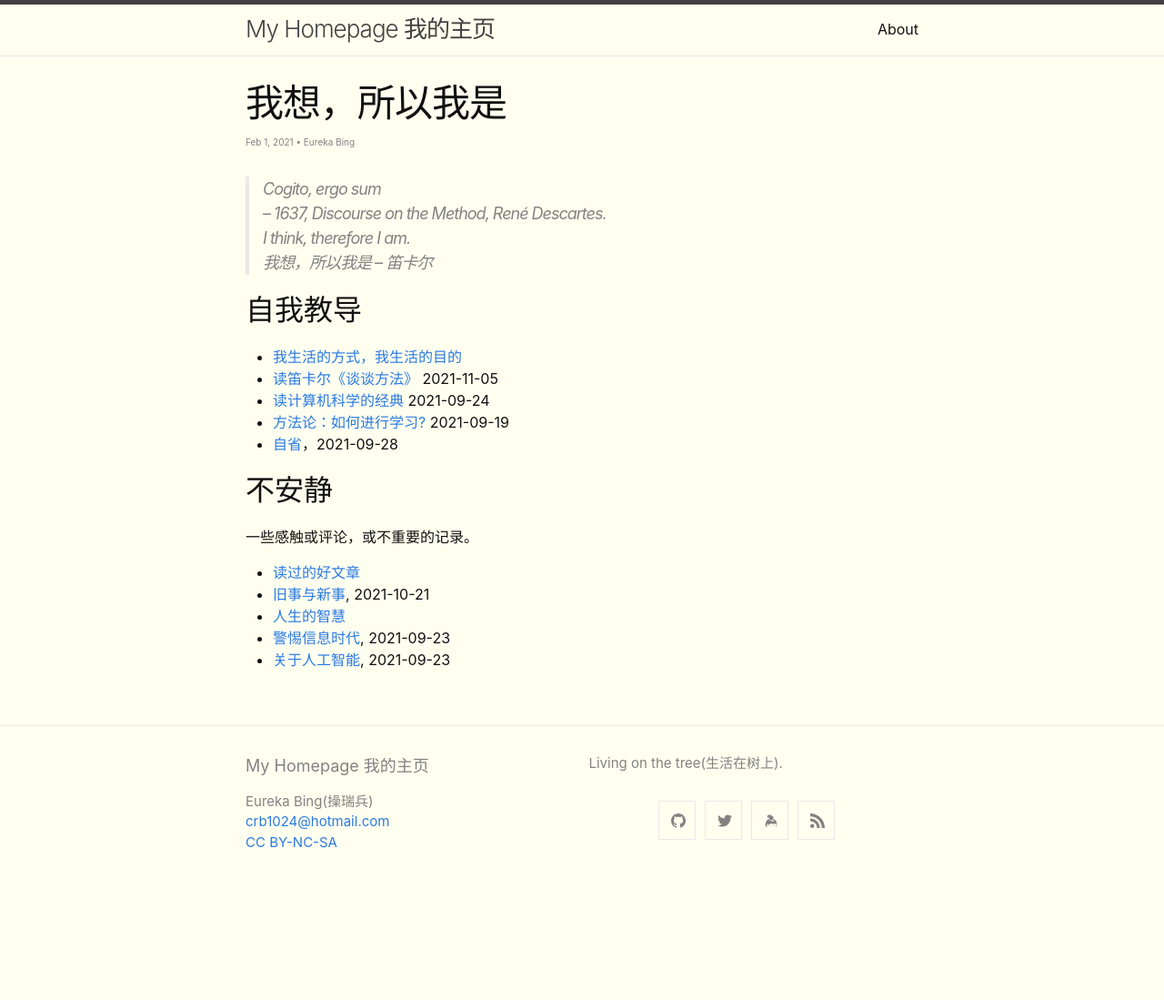
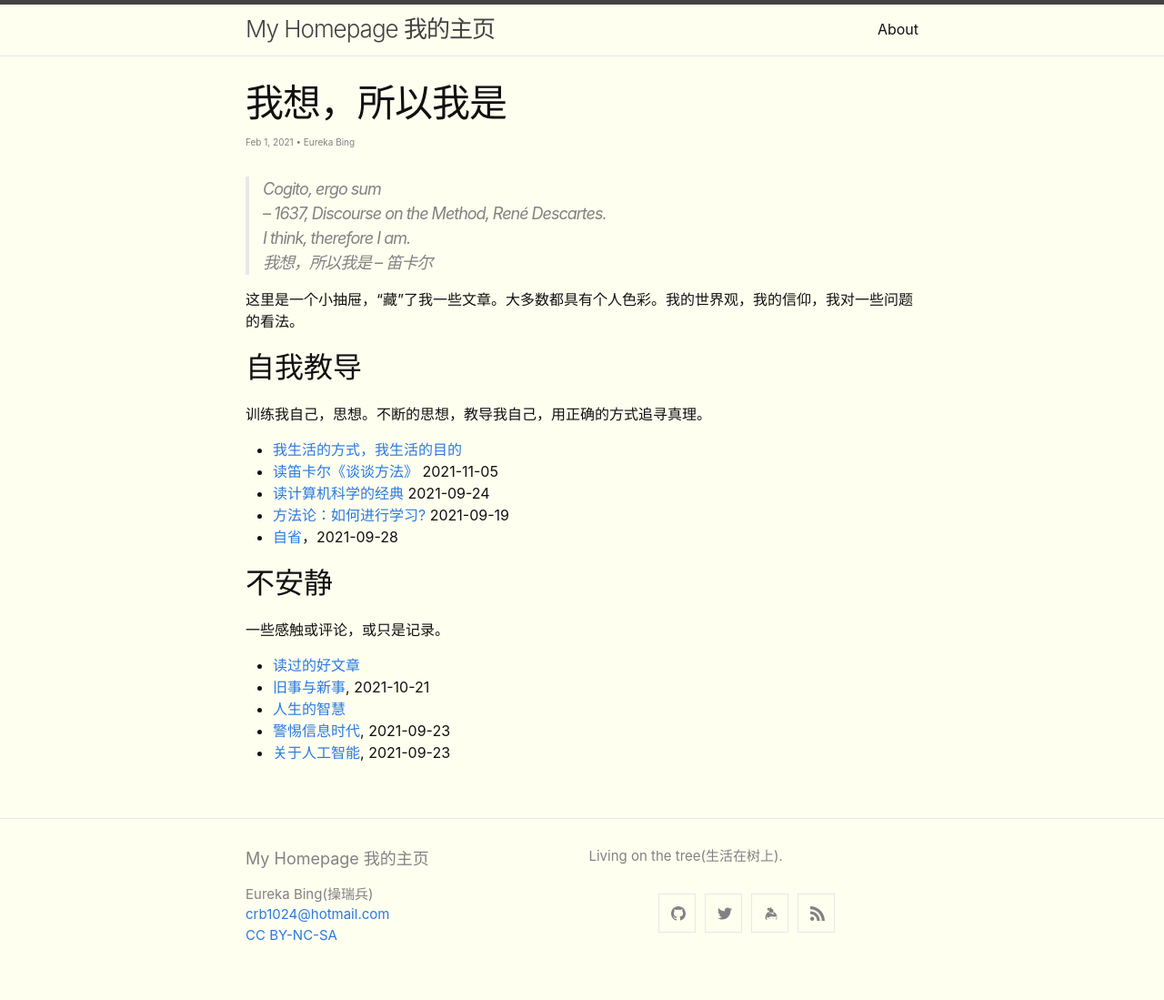
Before and after one commit to crb912/crb912.github.io, a Jekyll site: the page built from _posts/2021-02-01-I-Think-Therefore I am.md, in a window 1280 px wide. Shown: the whole page at 91% size. Built offline with Jekyll 4.4.1, drawn with Linux system fonts in a browser that asks for light colours; before the commit the page ends 997 px from its top, so only the background shows below that.

Commit message:
add comment

```diff
--- a/_posts/2021-02-01-I-Think-Therefore I am.md
+++ b/_posts/2021-02-01-I-Think-Therefore I am.md
@@ -12,7 +12,11 @@ top: true
 I think, therefore I am.
 我想，所以我是 -- 笛卡尔
 
+这里是一个小抽屉，“藏”了我一些文章。大多数都具有个人色彩。我的世界观，我的信仰，我对一些问题的看法。
+
 ## 自我教导
+
+训练我自己，思想。不断的思想，教导我自己，用正确的方式追寻真理。
 
 - [我生活的方式，我生活的目的](http://ruibing.org/essay/2021/09/23/the-Purpose-of-My-Life.html)
 - [读笛卡尔《谈谈方法》](http://ruibing.org/self-instruction/2021/11/05/Reading-Discourse-on-the-Method.html) 2021-11-05
@@ -23,7 +27,7 @@ I think, therefore I am.
 
 ## 不安静
 
-一些感触或评论，或不重要的记录。
+一些感触或评论，或只是记录。
 
 - [读过的好文章](http://ruibing.org/essay/2021/09/28/Good-Article.html)
 - [旧事与新事](http://ruibing.org/essay/2021/10/21/The-Old-New-Things.html), 2021-10-21
```
Also changed, not shown: _posts/2021-02-02-news.md (+2 -2 lines).
